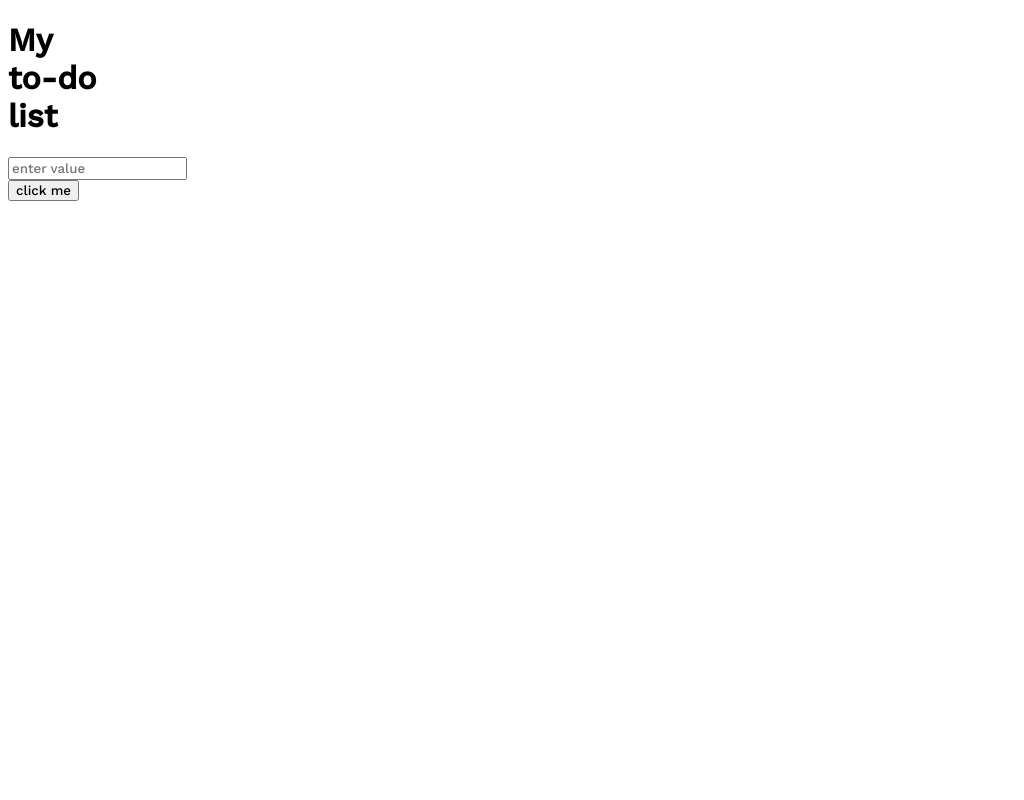
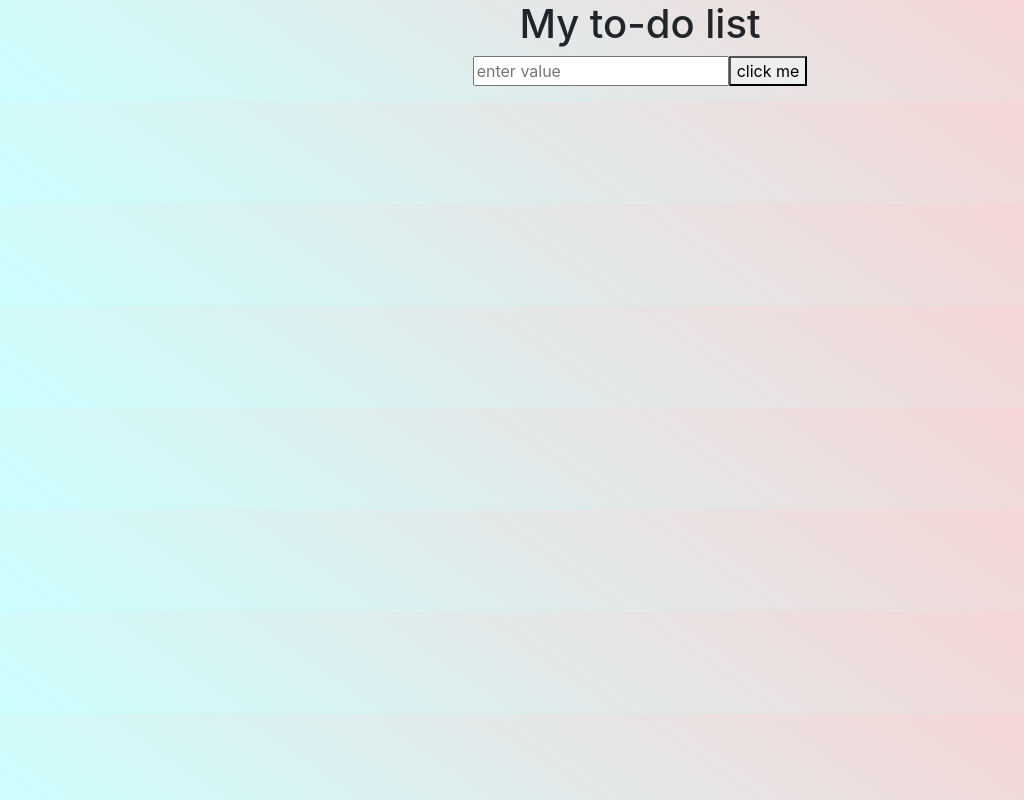
Before and after one commit to josueJURE/ReactToDoList, a React (Create React App) app: page / in a window 1280 px wide. Shown: the whole page, without its empty margins (0-1024 px from the left). Built offline with nearby package versions, Linux system fonts and the light colour scheme.

Commit message:
add linear-gradient and box-shadow to index.css

```diff
--- a/public/index.html
+++ b/public/index.html
@@ -4,6 +4,8 @@
     <meta charset="utf-8" />
     <link rel="icon" href="%PUBLIC_URL%/favicon.ico" />
     <link href="https://fonts.googleapis.com/css2?family=Work+Sans:ital,wght@0,100;0,500;1,100&display=swap" rel="stylesheet">
+    <link rel="stylesheet" href="https://stackpath.bootstrapcdn.com/bootstrap/4.4.1/css/bootstrap.min.css" integrity="sha384-Vkoo8x4CGsO3+Hhxv8T/Q5PaXtkKtu6ug5TOeNV6gBiFeWPGFN9MuhOf23Q9Ifjh" crossorigin="anonymous">
+
     <meta name="viewport" content="width=device-width, initial-scale=1" />
     <meta name="theme-color" content="#000000" />
     <meta
@@ -25,11 +27,13 @@
       work correctly both with client-side routing and a non-root public URL.
       Learn how to configure a non-root public URL by running `npm run build`.
     -->
-    <title>React App</title>
+    <title>toDoList</title>
   </head>
   <body>
     <noscript>You need to enable JavaScript to run this app.</noscript>
     <div id="root"></div>
+
+
 
 
     <!--
--- a/src/components/App.css
+++ b/src/components/App.css
@@ -1,76 +1,8 @@
-/* .App {
-  text-align: center;
+
+li .to-do-item {
+  width: 245px;
+  height: 200px;
+  border: 1px solid #ccc;
+  border-radius: 5px;
+  list-style: none;
 }
-
-.App-logo {
-  height: 40vmin;
-  pointer-events: none;
-}
-
-@media (prefers-reduced-motion: no-preference) {
-  .App-logo {
-    animation: App-logo-spin infinite 20s linear;
-  }
-}
-
-.App-header {
-  background-color: #282c34;
-  min-height: 100vh;
-  display: flex;
-  flex-direction: column;
-  align-items: center;
-  justify-content: center;
-  font-size: calc(10px + 2vmin);
-  color: white;
-}
-
-.App-link {
-  color: #61dafb;
-}
-
-@keyframes App-logo-spin {
-  from {
-    transform: rotate(0deg);
-  }
-  to {
-    transform: rotate(360deg);
-  }
-} */
-
-li {
-  width: 70px;
-  height: 50px;
-  text-indent: 15px;
-  box-shadow: 5px 10px #888888;
-  marging: 10px;
-  cursor: pointer;
-  list-style: none;
-  border-radius: 50%
-
-}
-
-ul li {
-  padding: 10px 15px;
-  border-bottom: 2px solid #417ff4;
-  margin: 30px;
-}
-
-button {
-  cursor: pointer;
-}
-
-input {
-  cursor: pointer;
-}
-
-[placeholder="enter value"] {
-  padding: 2px 2px 2px 2px;
-  /* background-color: blue; */
-
-}
-
-
-
-.app-text-font {
-  font-family: 'Work Sans', sans-serif;
-}
--- a/src/components/App.jsx
+++ b/src/components/App.jsx
@@ -36,6 +36,8 @@ function App() {
 
   return (
 
+
+
     <div className="app-text-font">
     <h1>My to-do list</h1>
     <input className="app-text-font" value={item} onChange={handleChange} placeholder="enter value"></input>
@@ -44,7 +46,7 @@ function App() {
     onClick={handleClick}
 
     >click me</button>
-    <ul>
+    <ul className="to-do-item">
     {element.map((listItems, index) => {
       return <ToDoItems
       key={index}
@@ -56,6 +58,8 @@ function App() {
     })}
     </ul>
 
+
+
     </div>
   );
 }
--- a/src/components/ToDoItems.jsx
+++ b/src/components/ToDoItems.jsx
@@ -1,4 +1,5 @@
 import React  from "react"
+import './App.css';
 
 function ToDoItems(props) {
 
@@ -9,6 +10,8 @@ function ToDoItems(props) {
 
   return <li
 
+
+
   onClick={() => {props.remove(props.id)} }
 
   >{props.addOn}</li>
--- a/src/index.css
+++ b/src/index.css
@@ -1,12 +1,29 @@
 body {
 /* background-image: url("./img/images.jpeg"); */
-width: 100px;
-height: 200px;
-background-size: 50%;
-background-repeat: no-repeat;
+
+/* background-color: rgba(45, 45, 45, 0.1); */
+background: linear-gradient(35deg, #CCFFFF, #FFCCCC);
+text-align: center;
+
 }
 
-code {
-  font-family: source-code-pro, Menlo, Monaco, Consolas, 'Courier New',
-    monospace;
+
+/* ul li .to-do-item {
+  width: 245px;
+  height: 200px;
+  border: 1px solid black;
+  border-radius: 5px;
+  list-style: none;
+} */
+
+
+li {
+  width: 145px;
+  height: 50px;
+  border: 1px solid #ccc;
+  border-radius: 5px;
+  list-style: none;
+  margin-bottom: 10px;
+  text-align: center;
+  box-shadow: 0 10px 20px rgba(0,0,0,0.19), 0 6px 6px rgba(0,0,0,0.23);
 }
```
